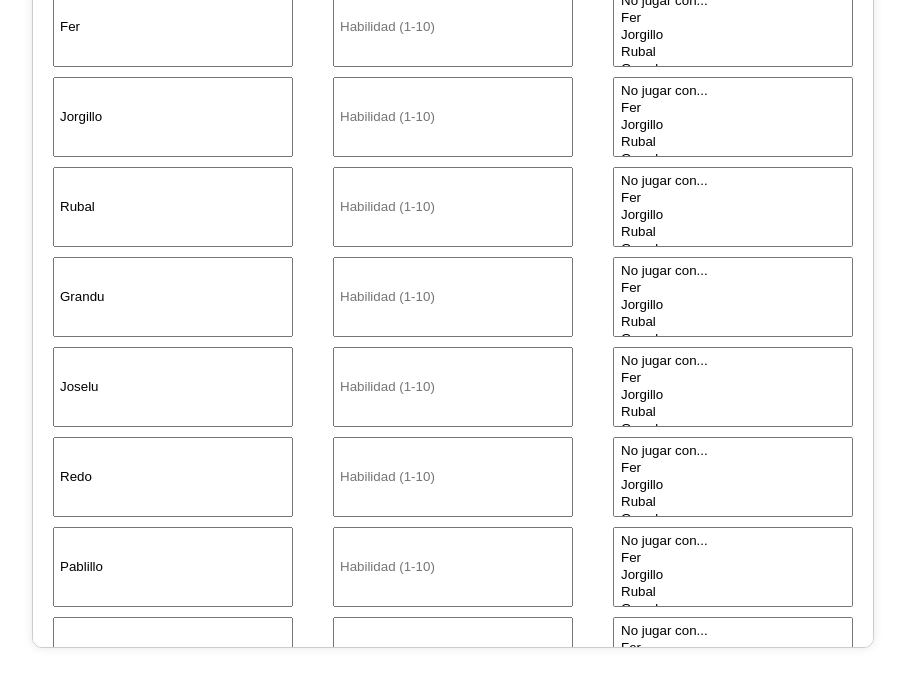
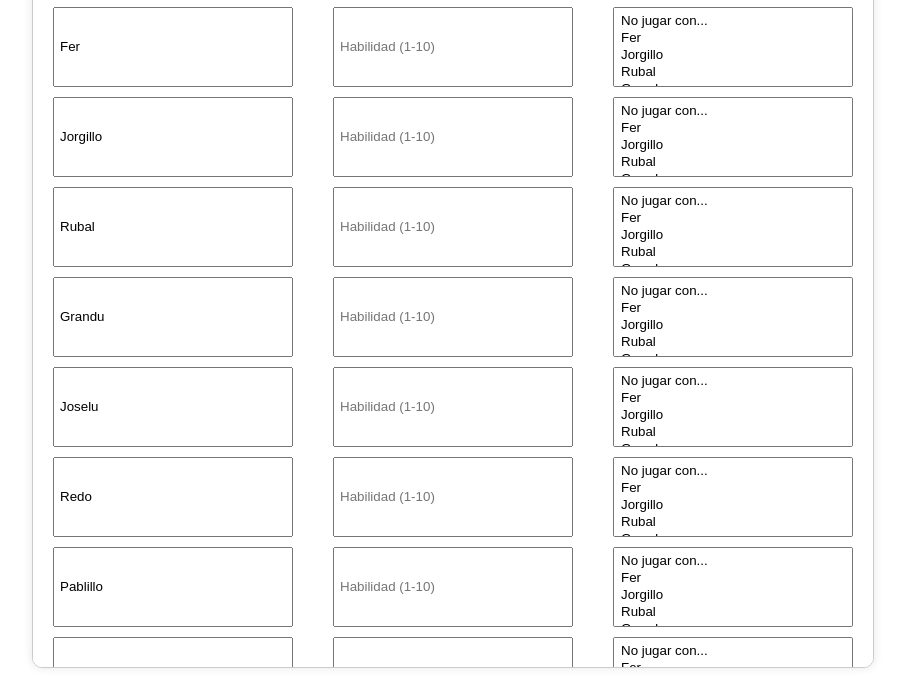
Before and after one commit to fcortesf/football-test, a website: page index.html in a window 1280 px wide. Shown: the part 114-800 px from the top of the page, without its empty margins (187-1092 px from the left). Drawn offline with Linux system fonts and the light colour scheme.

Commit message:
Fix styles

```diff
--- a/styles.css
+++ b/styles.css
@@ -8,7 +8,7 @@ body {
 }
 
 .container {
-    padding-top: 20px;
+    margin-top: 20px;
     width: 80%;
     max-width: 800px;
     padding: 20px;
```
